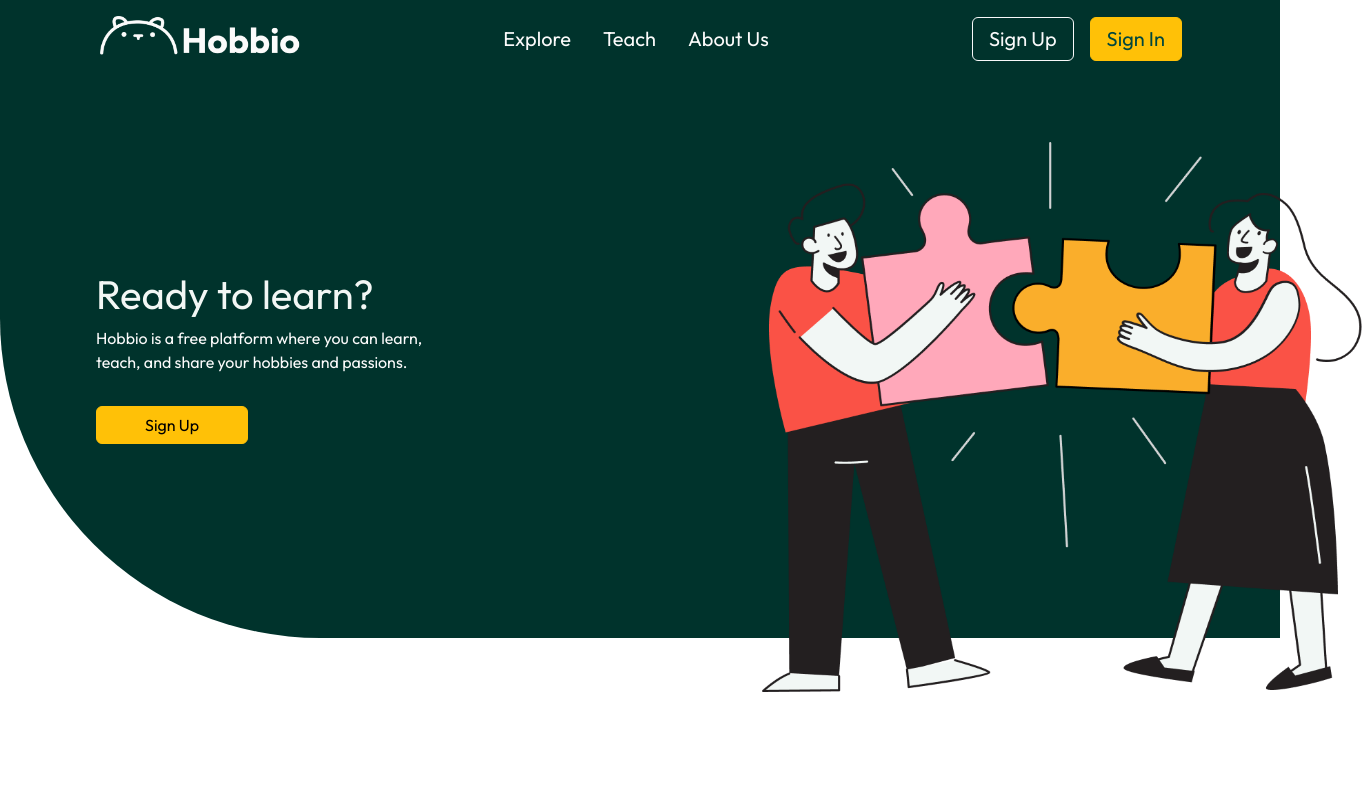
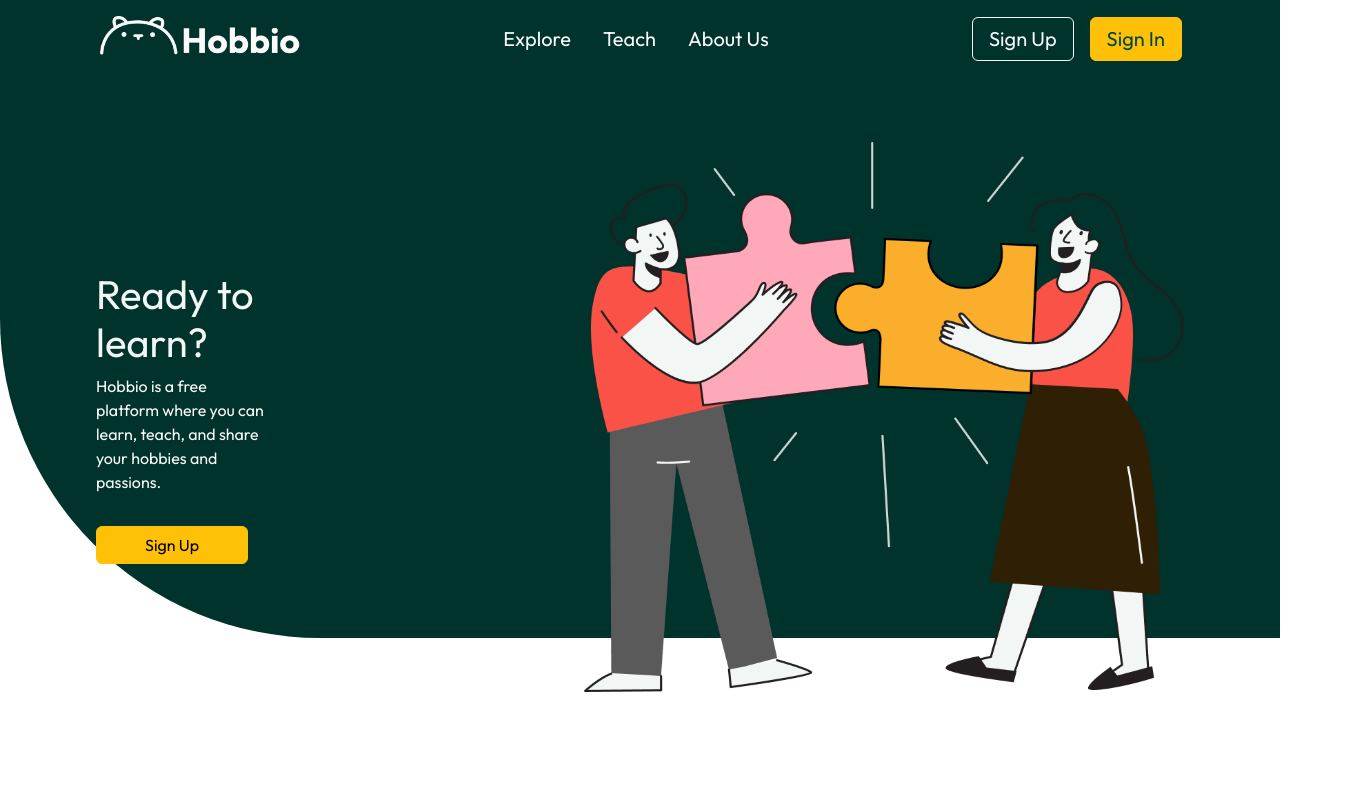
Before and after one commit to jwu23-stack/Capybara, a React (Create React App) app in the folder capybara/frontend/: page / in a window 1280 px wide. Shown: the top 800 px of the page, 1362 px wide, since content can reach past the window. Built offline with nearby package versions, Linux system fonts and the light colour scheme.

Commit message:
fixed landingPage.

```diff
--- a/capybara/frontend/src/stylesheets/App.css
+++ b/capybara/frontend/src/stylesheets/App.css
@@ -71,7 +71,8 @@ hr {
   font-family: inherit;
 }
 
-.auth-btn:nth-child(2), .btn-hover {
+.auth-btn:nth-child(2),
+.btn-hover {
   color: #00473E;
 }
 
@@ -188,14 +189,13 @@ input:focus {
 
 .hero-image-container {
   display: flex;
-  flex: 20 1 auto;
   margin-left: 20em;
+  margin-right: 6em;
 }
 
 .hero-image {
   width: 600px;
   height: 550px;
-  position: absolute;
   margin-top: 4em;
 }
 
```
Also changed, not shown: capybara/frontend/src/img/hero-img.png. Lines whose indentation alone changed are shown as unchanged.
